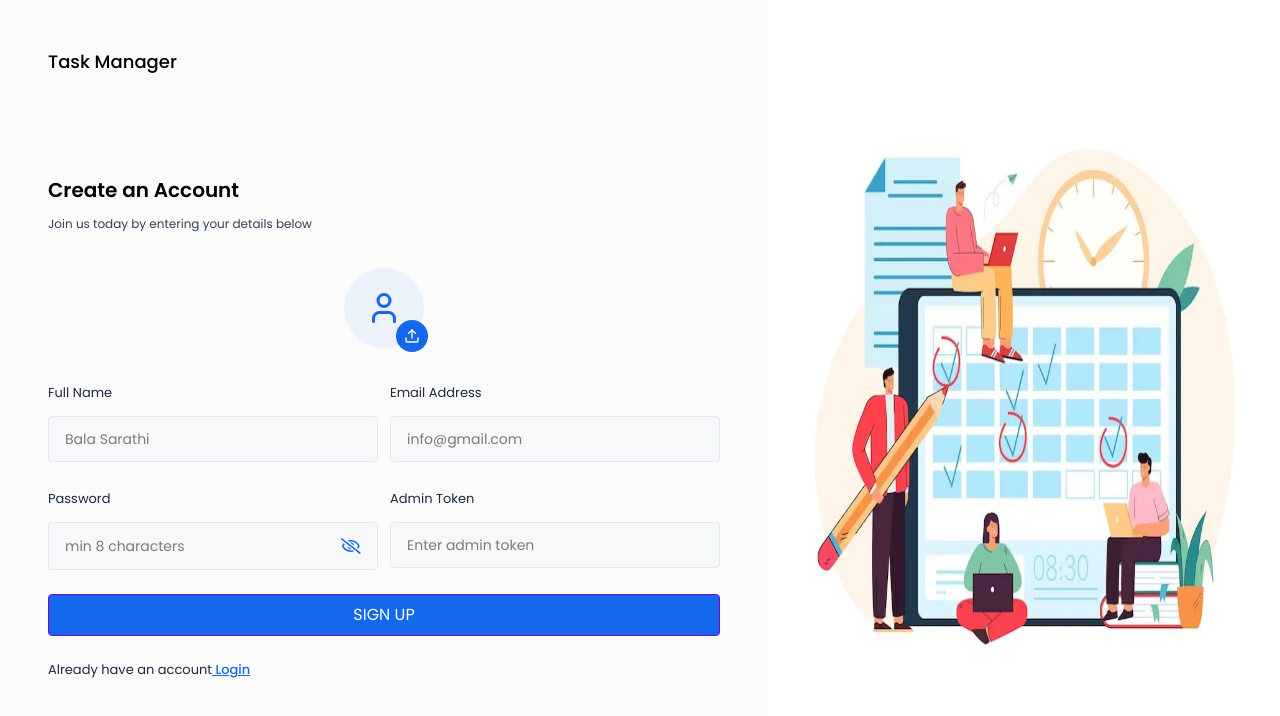
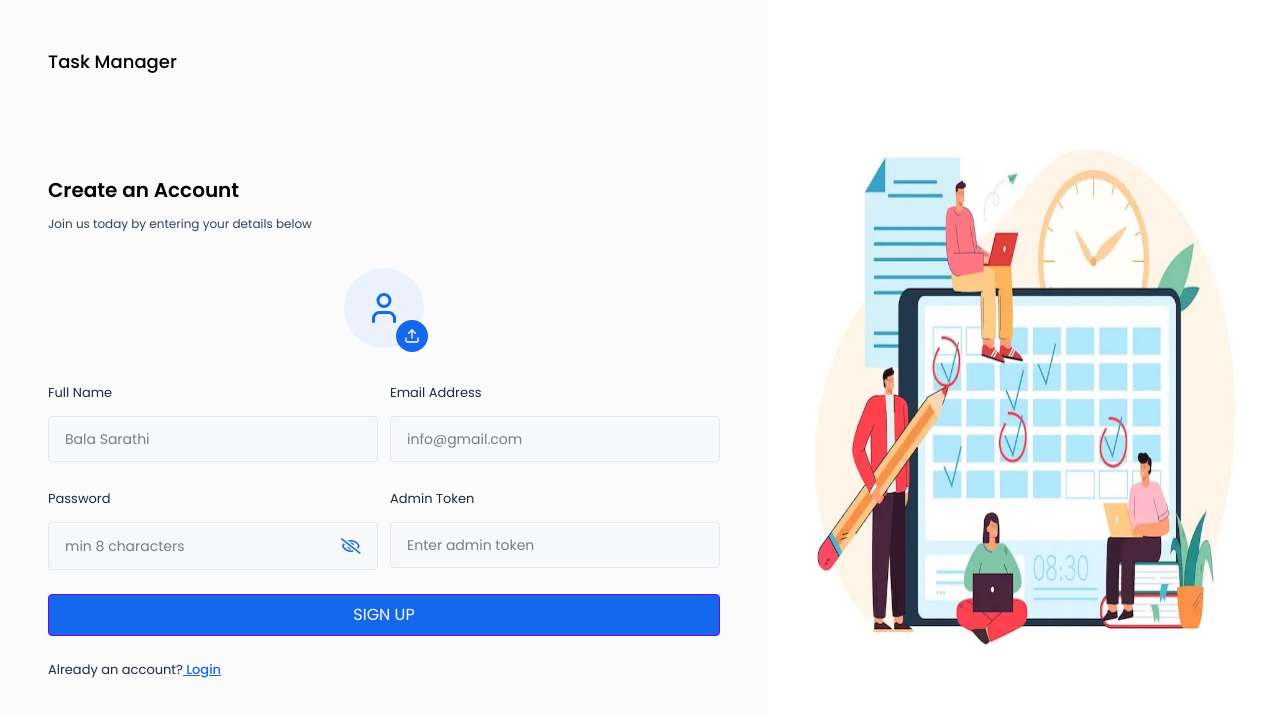
Before and after one commit to Balasarathi29/Smart-Task, a React (Vite) app in the folder frontend/Task-Manager/: page /signup in a window 1280 px wide. Shown: the top 716 px of the page. Built offline with nearby package versions, Linux system fonts and the light colour scheme.

Commit message:
create signin page

```diff
--- a/frontend/Task-Manager/src/pages/Auth/Signup.jsx
+++ b/frontend/Task-Manager/src/pages/Auth/Signup.jsx
@@ -81,7 +81,7 @@ const Signup = () => {
           </div>
           {error && <p className="text-sm font-medium text-red-600 mb-3">{error}</p>}
             <button className='login-button text-white bg-primary' type="submit">SIGN UP</button>
-            <p className="text-[13px] text-slate-800 mt-3">Already have an account
+            <p className="text-[13px] text-slate-800 mt-3">Already an account?
             <Link className="font-medium text-primary underline" to="/login"> Login</Link></p>
         </form>
       </div>
```
